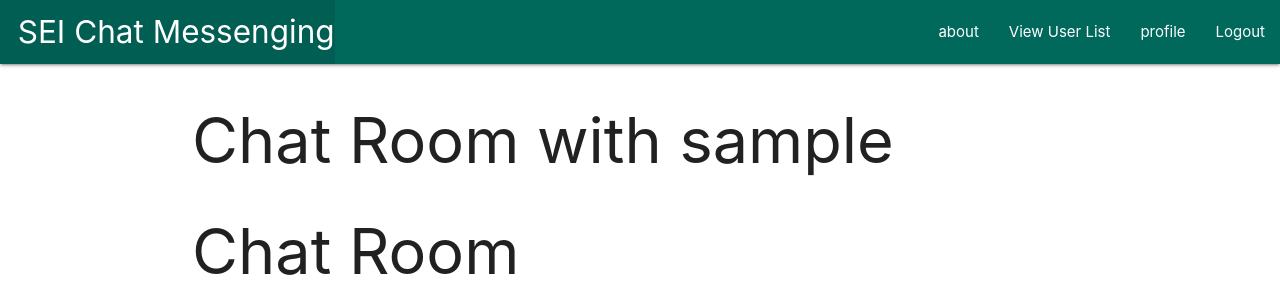
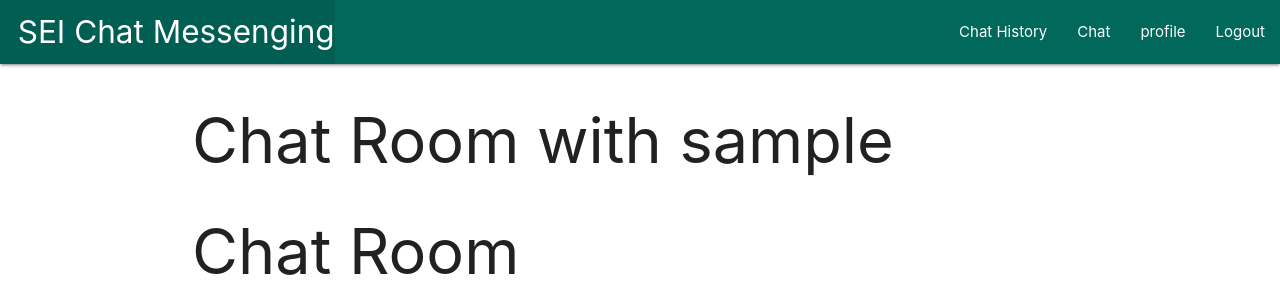
Before and after one commit to shakiba333/chatapp, a Django app: a page that uses main_app/templates/base.html in a window 1280 px wide. Shown: the top 300 px of the page. Run offline with Django 4.2, Linux system fonts and the light colour scheme; the visitor is signed in with stand-in values (Sample User, id 1); data comes from the database, SQL or seed files in the repository; data that the repository does not hold is empty.

Commit message:
Added chat history

```diff
--- a/chatapp/settings.py
+++ b/chatapp/settings.py
@@ -117,7 +117,7 @@ USE_TZ = True
 # https://docs.djangoproject.com/en/4.2/howto/static-files/
 
 STATIC_URL = 'static/'
-LOGIN_REDIRECT_URL = '/profile/'
+LOGIN_REDIRECT_URL = '/'
 LOGOUT_REDIRECT_URL = '/'
 
 MEDIA_URL = '/media/'
--- a/main_app/templates/base.html
+++ b/main_app/templates/base.html
@@ -20,8 +20,8 @@
                 </ul>
                 <ul class="right">
                     {% if user.is_authenticated %}
-                    <li><a href="{% url 'about' %}">about</a></li>
-                    <li><a href="{% url 'user_list' %}">View User List</a></li>
+                    <li><a href="{% url 'chat_history' %}">Chat History</a></li>
+                    <li><a href="{% url 'user_list' %}">Chat</a></li>
                     <li><a href="{% url 'profile' %}">profile</a></li>
                     <li><a href="{% url 'logout' %}">Logout</a></li>
                     {% else %}
--- a/main_app/templates/edit_profile.html
+++ b/main_app/templates/edit_profile.html
@@ -12,7 +12,8 @@
     <a href="{% url 'change_password'%}" style="color: rgb(117, 162, 133)">Change Password Here</a>
   </div>
   {{ form.as_p }}
-      <p>'this form' link does not change password, go to <a href="{% url 'change_password'%}" style="color: rgb(117, 162, 133)"> 'Change Password Here' </a> instead.</p>
+  <p>'this form' link does not change password, go to <a href="{% url 'change_password'%}"
+      style="color: rgb(117, 162, 133)"> 'Change Password Here' </a> instead.</p>
   <br>
   <input type="submit" value="Update!" class="btn" style="background-color: rgb(117, 162, 133)">
 </form>
--- a/main_app/templates/user_list.html
+++ b/main_app/templates/user_list.html
@@ -1,7 +1,7 @@
 {% extends 'base.html' %}
 
 {% block content %}
-<h1>User List</h1>
+<h1>Chat Rooms</h1>
 <ul>
     {% for user in users %}
     {% if not user.is_superuser %}
--- a/main_app/urls.py
+++ b/main_app/urls.py
@@ -13,4 +13,5 @@ urlpatterns = [
     path('delete_user/<int:pk>/', views.DeleteUser.as_view(), name='delete_user'),
     path('users/', views.user_list, name='user_list'),
     path('chat_room/<str:other_username>/', views.chat_room, name='chat_room'),
+    path('chat_history/', views.chat_history, name='chat_history'),
 ] + static(settings.MEDIA_URL, document_root=settings.MEDIA_ROOT)
--- a/main_app/views.py
+++ b/main_app/views.py
@@ -4,7 +4,7 @@ from django.contrib.auth.forms import (
     UserCreationForm,
     UserChangeForm,
     PasswordChangeForm
-    )
+)
 from django.contrib.auth.decorators import login_required
 from django import forms
 from django.contrib.auth.models import User
@@ -31,10 +31,11 @@ class SignUpForm(UserCreationForm):
     last_name = forms.CharField(max_length=250)
     profile_picture = forms.ImageField(required=True)
 
+
 class Meta(UserCreationForm.Meta):
-        model = User
-        fields = ('username', 'email', 'first_name',
-                  'last_name', 'password1', 'password2')
+    model = User
+    fields = ('username', 'email', 'first_name',
+              'last_name', 'password1', 'password2')
 
 
 def signup(request):
@@ -72,9 +73,11 @@ def profile(request):
     context = {'user': user, 'profile': profile}
     return render(request, 'profile.html', context)
 
+
 def edit_profile(request):
     if request.method == 'POST':
-        form = EditProfileForm(request.POST, instance=request.user)
+        form = EditProfileForm(
+            request.POST, instance=request.user)
 
         if form.is_valid():
             form.save()
@@ -82,7 +85,7 @@ def edit_profile(request):
 
     else:
         form = EditProfileForm(instance=request.user)
-        args = {'form':form}
+        args = {'form': form}
         return render(request, 'edit_profile.html', args)
 
 
@@ -95,7 +98,9 @@ class EditProfileForm(UserChangeForm):
             'email',
             'first_name',
             'last_name',
+
         )
+
 
 def change_password(request):
     if request.method == 'POST':
@@ -121,6 +126,7 @@ class DeleteUser(SuccessMessageMixin, DeleteView):
     success_message = "User has been deleted"
     success_url = reverse_lazy('home')
 
+
 @login_required
 def user_list(request):
     users = User.objects.all()
@@ -141,3 +147,20 @@ def chat_room(request, other_username):
     context = {'user': user, 'other_user': other_username,
                'chat_rooms': chat_rooms}
     return render(request, 'chat_room.html', context)
+
+
+@login_required
+def chat_history(request):
+    user = request.user
+    chat_rooms = ChatRoom.objects.filter(
+        user=user
+    ).order_by('-timestamp')
+
+    chat_participants = set()
+    for chat_room in chat_rooms:
+        chat_participants.add(chat_room.other_user)
+
+    context = {
+        'chat_participants': chat_participants,
+    }
+    return render(request, 'chat_history.html', context)
```
Also changed, not shown: main_app/templates/chat_history.html (added, +14 -0 lines), media/upload/artem-sapegin-DErxVSSQNdM-unsplash.jpg (added), media/upload/live-in-hobbits-house.jpeg (deleted), media/upload/login4.png (added), media/upload/orange_sweater.jpeg (deleted), media/upload/orange_sweater_39ZMwMf.jpeg (deleted), media/upload/orange_sweater_3png9nf.jpeg (deleted), media/upload/profile_pic.png (deleted), media/upload/profile_pic_iJWUKon.png (deleted). Lines whose indentation alone changed are shown as unchanged.
